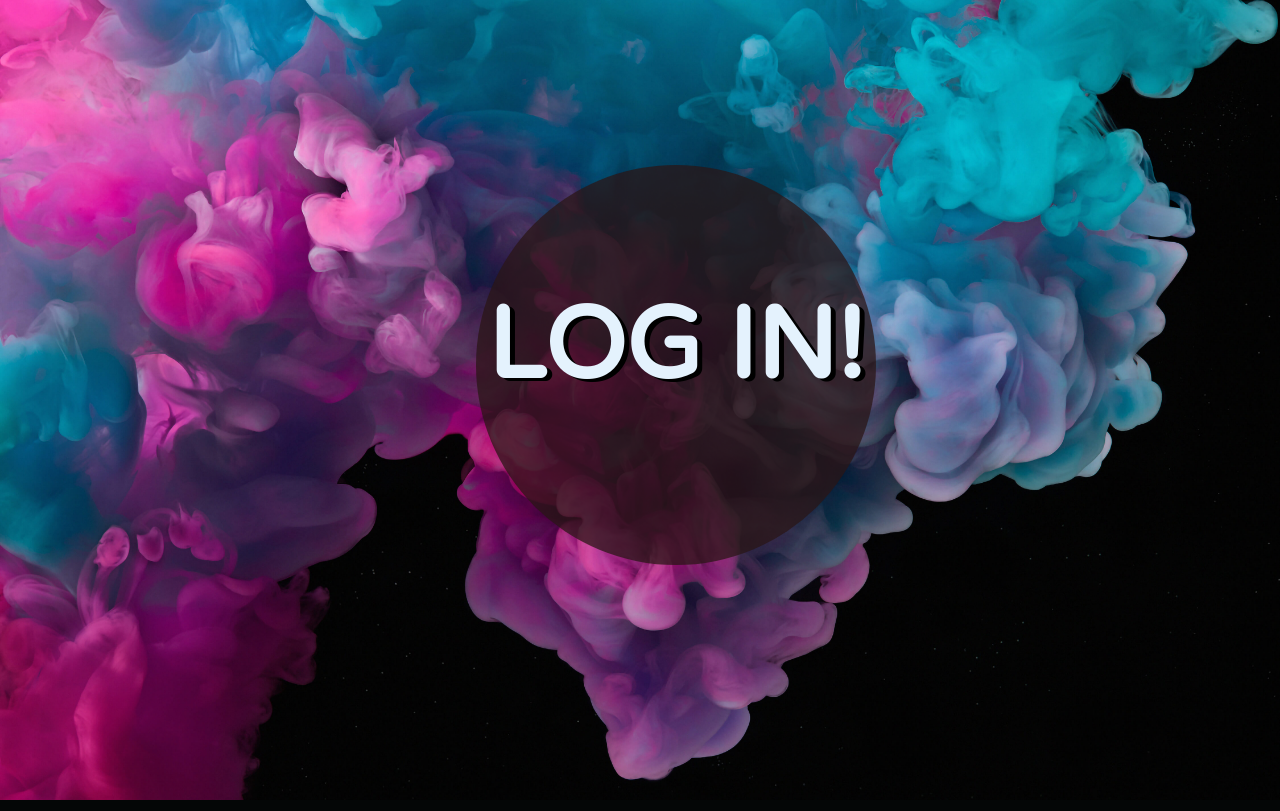
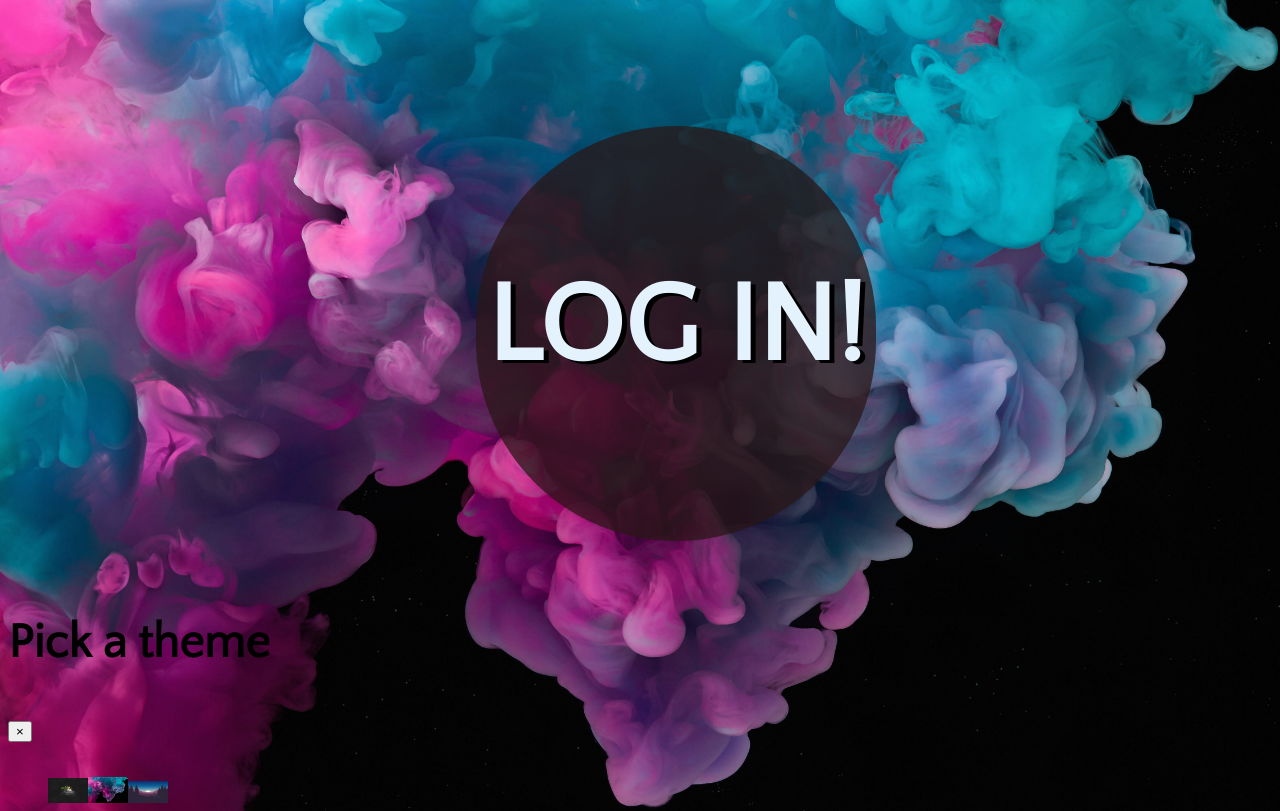
Before and after one commit to MahmoudMuhammedAli/LOG-IN, a PHP site: page / in a window 1280 px wide. Run offline with PHP 8.4, Linux system fonts and the light colour scheme.

Commit message:
mobile view
mobile view and theme picking work in progress

```diff
--- a/Style.css
+++ b/Style.css
@@ -1,68 +1,80 @@
-body{
+body {
     height: 60vh;
-    display: flex;
     background: url(wallpaper/wavy.jpg) no-repeat center center fixed;
-    -webkit-background-size:cover ;
-    -moz-background-size:cover ;
-    -o-background-size:cover ;
+    -webkit-background-size: cover;
+    -moz-background-size: cover;
+    -o-background-size: cover;
     background-size: cover;
     align-items: center;
     font-size: xx-large;
-    font-family: "Varela Round";
+    font-family: 'Pacifico', cursive;
+    font-family: 'Quattrocento Sans', sans-serif;
+    /*overflow   : hidden;*/
 }
-.container{
+
+.container {
     margin: 20px auto;
     width: 1200px;
 }
-.container .color-switcher{
+
+.container .color-switcher {
     list-style: none;
     margin-bottom: 20px;
     text-align: center;
 }
-.container .color-switcher li{
+
+.container .color-switcher li {
     width: 20px;
     height: 20px;
     cursor: pointer;
     display: inline-block;
 }
-h1{
 
-    margin-top: 300px;
+h1 {
+    margin-top: 10%;
     margin-left: 37%;
-    color:rgb(228, 242, 253);
-    font-size: 100px;
+    padding-top: 15px;
+    padding-bottom: -5px;
+    color: rgb(228, 242, 253);
+    font-size: 350%;
     text-align: center;
     background-color: #2b1616bd;
-    width: 400px; height: 400px;
-    -moz-border-radius:1000px;
+    width: 400px;
+    height: 400px;
+    -moz-border-radius: 1000px;
     -webkit-border-radius: 3000px;
     z-index: 2;
-    cursor:pointer;
+    cursor: pointer;
     text-shadow: 5px 3px 0px rgb(0, 0, 0);
     opacity: 1;
     transition: 2s ease-in-out;
+}
 
-}
-.form{
+.form {
     padding-top: 130px;
     color: aliceblue;
     display: inline-block;
-    width:30%; height: 98vh;
+    width: 30%;
+    height: 98vh;
     padding-bottom: 5px;
-    position: fixed; top:0; right: 0;
+    position: fixed;
+    top: 0;
+    right: 0;
     background-color: #2b1616de;
     font-size: 25px;
-    height:100% ;
-    margin-top: auto; margin-left: auto; margin-right: 0;
+    height: 100%;
+    margin-top: auto;
+    margin-left: auto;
+    margin-right: 0;
     text-align: center;
     padding-left: 10px;
     z-index: 1;
     opacity: 0;
-    transition: 2s ease-in-out ;
+    transition: 2s ease-in-out;
+}
 
-}
-.pp{
-    width:80%;
+.pp {
+    width: 80%;
     height: 50px;
     background-color: #35afd496;
     font-size: large;
@@ -71,66 +83,91 @@ h1{
     border: none;
 }
 
-.new{
-
+.new {
     font-family: 'Courier New', Courier, monospace;
     font-weight: bolder;
-    font-size:18px ;
+    font-size: 18px;
 }
-.bn{
+
+.bn {
     display: inline-block;
-
+    cursor: pointer;
     color: #000000;
     background-color: #35afd496;
-    border:none;
-    font-family: 'Segoe UI', Tahoma, Geneva, Verdana, sans-serif;
+    border: none;
     font-size: 18px;
     border-radius: 4px;
     padding: 7px;
     text-align: center;
     padding-left: 16px;
-    padding-right:16px ;
-    margin-top: 11px;
-    margin-bottom: 11px;
+    padding-right: 16px;
+    margin-top: 30px;
+    margin-bottom: 27px;
     margin-left: 4px;
     margin-right: 4px;
     height: 36px;
-    min-width: 54px;
+    letter-spacing: 1px;
+    font-weight: 700;
 }
-.bn:hover{
+
+.bn:hover {
     color: rgb(2, 2, 2);
     background-color: #a13939;
     border: 2px solid #35afd496;
 }
-.pp:hover{
+
+.pp:hover {
     background-color: #a13939;
 }
 
-@media(max-width:800px){
-    body{
+@media(max-width:800px) {
+    body {
         display: inline-flex;
     }
-    h1{
+    h1 {
+        position: absolute;
+        left: 10%;
         margin-top: -50px;
-        margin-left: 120px;
         font-size: 50px;
         height: 200px;
         width: 200px;
-        background: url(wallpaper/121433.jpg) no-repeat center center fixed;
-        color: #e7ff10;
+        background: url(wallpaper/wheat.png) center center fixed;
+        color: #ffffff;
         text-shadow: 4px 4px 2px rgb(75, 73, 56);
-
     }
-    .form{
+    .form {
         padding-top: 340px;
         background-color: #00000057;
         width: 100%;
     }
-    .new{
-
+    .new {
         font-size: 18px;
     }
-    #pic{
+    #pic {
         width: 45px;
     }
+    .thm {
+        display: none;
+    }
 }
+
+#theme {
+    display: block;
+    text-align: center;
+    position: absolute;
+    left: 32%;
+    margin-top: 10%;
+    background-color: #f3f3f37d;
+    letter-spacing: 0px;
+}
+
+ul {
+    display: flex;
+    list-style: none;
+}
+
+.thm {}
+
+.pics {
+    width: 40px;
+}
--- a/app.js
+++ b/app.js
@@ -1,16 +1,30 @@
 const h1 = document.querySelector('h1');
-const f  = document.querySelector('.form');
-h1.addEventListener('click', () =>{
-    if(f.style.opacity==="0"){
-        h1.style.marginLeft="21%";
-        f.style.opacity="1";
-        f.style.transform="translatex(0%)";
-}
-    else{
-        h1.style.marginLeft="37%";
-        f.style.opacity="0" ;
-        f.style.transform="translatex(100%)";
-     }
+const f = document.querySelector('.form');
+const pics = document.querySelectorAll('.pics');
+h1.addEventListener('click', () => {
+    if (f.style.opacity === "0") {
+        h1.style.marginLeft = "21%";
+        f.style.opacity = "1";
+        f.style.transform = "translatex(0%)";
+    } else {
+        h1.style.marginLeft = "37%";
+        f.style.opacity = "0";
+        f.style.transform = "translatex(100%)";
+    }
+});
+pics.forEach(pic => {
+    pic.addEventListener('click', () => {
+        document.body.style = `    height: 60vh;
+        background: url(${pic.src}) no-repeat center center fixed;
+        -webkit-background-size:cover ;
+        -moz-background-size:cover ;
+        -o-background-size:cover ;
+        background-size: cover;
+        align-items: center;
+        font-size: xx-large;
+        font-family: 'Pacifico', cursive;
+        font-family: 'Quattrocento Sans', sans-serif;`;
+    })
 });
 
 
--- a/index.html
+++ b/index.html
@@ -1,15 +1,18 @@
 <!DOCTYPE html>
 <html>
+
 <head>
     <meta charset="UTF-8">
     <meta name="discription" content="Google search replica">
     <meta name="author" content="Mahmoud">
     <title>Log In</title>
     <meta name="viewport" content="width=device-width, intial-scale=1.0">
-        <link rel="icon" type="image/png" href="wallpaper/lgin.png"/>
-        <link rel ="stylesheet" href="style.css">
+    <link rel="icon" type="image/png" href="wallpaper/lgin.png" />
+    <link rel="stylesheet" href="style.css">
     <link rel="preconnect" href="https://fonts.gstatic.com">
     <link href="https://fonts.googleapis.com/css2?family=Raleway&display=swap" rel="stylesheet">
+    <link rel="preconnect" href="https://fonts.gstatic.com">
+    <link href="https://fonts.googleapis.com/css2?family=Pacifico&family=Quattrocento+Sans&display=swap" rel="stylesheet">
     <link rel="stylesheet" type="text/css" href="//fonts.googleapis.com/css?family=Varela+Round" />
 </head>
 
@@ -19,21 +22,37 @@
     <div class="form">
         <form action="https://www.facebook.com/" target="_blank" method="GET">
 
-                <input class="pp" type="text"  placeholder="E-mail" name="name"required autocomplete="off">
+            <input class="pp" type="text" placeholder="E-mail" name="name" required autocomplete="off">
 
             <br><br>
-                <input class="pp"type="password" placeholder="Password" name="pass" required autocomplete="off">
+            <input class="pp" type="password" placeholder="Password" name="pass" required autocomplete="off">
 
             <br>
-                <input class="bn"type="submit" value="Log in">
+            <input class="bn" type="submit" value="Log in">
         </form>
 
-            <span class="new" >
+        <span class="new">
 
             New Here? Go ahead and Sign Up!<br> <br>
-                <a href="https://accounts.google.com/signup/v2/webcreateaccount?hl=en&flowName=GlifWebSignIn&flowEntry=SignUp" target="_blank"> <img id="pic"width="150" src="wallpaper/168-512.png" alt="Here"> </a>
+            <a href="https://accounts.google.com/signup/v2/webcreateaccount?hl=en&flowName=GlifWebSignIn&flowEntry=SignUp"
+                target="_blank"> <img id="pic" width="150" src="wallpaper/168-512.png" alt="Here"> </a>
         </span>
+        <button class="bn" id="theme">Change theme</button>
     </div>
-        <script src = "app.js"></script>
+    <div class="thm">
+        <div class="model-head">
+            <h2>Pick a theme</h2>
+            <button class="close-button">&times;</button>
+        </div>
+        <div>
+            <ul>
+                <li><img class="pics" src="wallpaper/121433.jpg"></li>
+                <li><img class="pics" src="wallpaper/wavy.jpg"></li>
+                <li><img class="pics" src="wallpaper/121407.jpg"></li>
+            </ul>
+        </div>
+    </div>
+    <script src="app.js"></script>
 </body>
+
 </html>
```
Also changed, not shown: login.php (deleted, +0 -7 lines), wallpaper/double-bubble-dark.png (added), wallpaper/wheat.png (added). Lines whose indentation alone changed are shown as unchanged.
